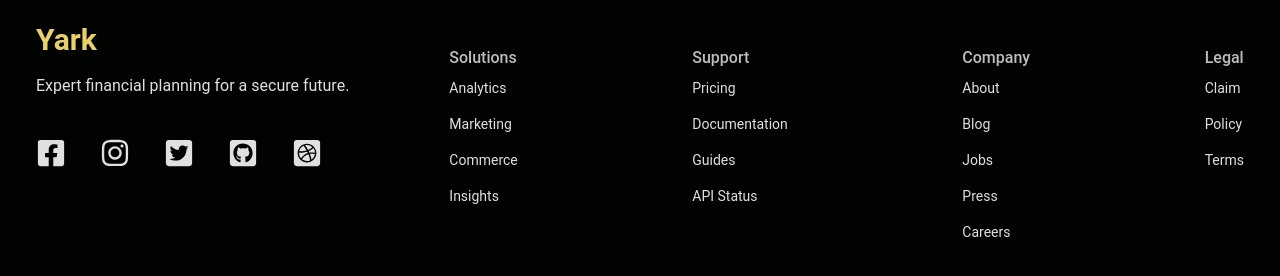
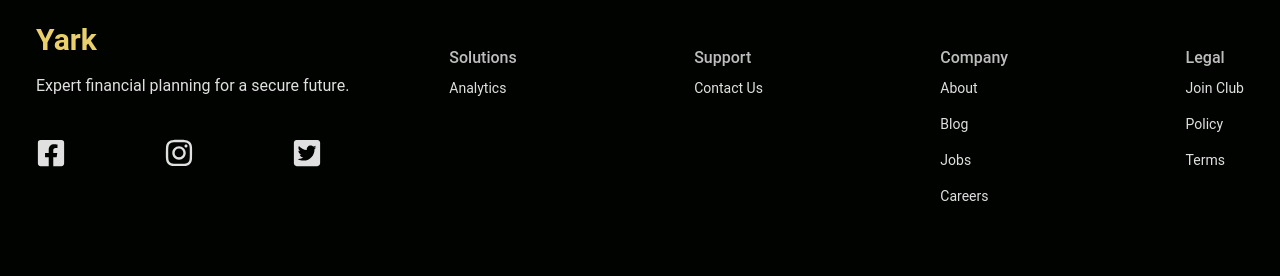
Before and after one commit to karthik6325/Finance-Yark, a React (Create React App) app: page /blogs in a window 1280 px wide. Shown: the part 3626-3902 px from the top of the page. Built offline with nearby package versions, Linux system fonts and the light colour scheme.

Commit message:
unlocked login

```diff
--- a/src/components/Footer.jsx
+++ b/src/components/Footer.jsx
@@ -1,8 +1,6 @@
 import React from 'react';
 import {
-  FaDribbbleSquare,
   FaFacebookSquare,
-  FaGithubSquare,
   FaInstagram,
   FaTwitterSquare,
 } from 'react-icons/fa';
@@ -14,48 +12,63 @@ const Footer = () => {
         <h1 className='w-full text-3xl font-bold text-[#E9D06C]'>Yark</h1>
         <p className='py-4'>Expert financial planning for a secure future.</p>
         <div className='flex justify-between md:w-[75%] my-6'>
+          <a href="https://www.facebook.com" target="_blank" rel="noopener noreferrer">
             <FaFacebookSquare size={30} />
+          </a>
+          <a href="https://www.instagram.com" target="_blank" rel="noopener noreferrer">
             <FaInstagram size={30} />
+          </a>
+          <a href="https://twitter.com" target="_blank" rel="noopener noreferrer">
             <FaTwitterSquare size={30} />
-            <FaGithubSquare size={30} />
-            <FaDribbbleSquare size={30} />
+          </a>
         </div>
       </div>
       <div className='lg:col-span-2 flex justify-between mt-6'>
         <div>
           <h6 className='font-medium text-gray-400'>Solutions</h6>
           <ul>
-            <li className='py-2 text-sm'>Analytics</li>
-            <li className='py-2 text-sm'>Marketing</li>
-            <li className='py-2 text-sm'>Commerce</li>
-            <li className='py-2 text-sm'>Insights</li>
+            <li className='py-2 text-sm'>
+              <a href="/tools" className='hover:underline'>Analytics</a>
+            </li>
           </ul>
         </div>
         <div>
           <h6 className='font-medium text-gray-400'>Support</h6>
           <ul>
-            <li className='py-2 text-sm'>Pricing</li>
-            <li className='py-2 text-sm'>Documentation</li>
-            <li className='py-2 text-sm'>Guides</li>
-            <li className='py-2 text-sm'>API Status</li>
+            <li className='py-2 text-sm'>
+              <a href="/contact" className='hover:underline'>Contact Us</a>
+            </li>
           </ul>
         </div>
         <div>
           <h6 className='font-medium text-gray-400'>Company</h6>
           <ul>
-            <li className='py-2 text-sm'>About</li>
-            <li className='py-2 text-sm'>Blog</li>
-            <li className='py-2 text-sm'>Jobs</li>
-            <li className='py-2 text-sm'>Press</li>
-            <li className='py-2 text-sm'>Careers</li>
+            <li className='py-2 text-sm'>
+              <a href="/about" className='hover:underline'>About</a>
+            </li>
+            <li className='py-2 text-sm'>
+              <a href="/blog" className='hover:underline'>Blog</a>
+            </li>
+            <li className='py-2 text-sm'>
+              <a href="/jobs" className='hover:underline'>Jobs</a>
+            </li>
+            <li className='py-2 text-sm'>
+              <a href="/careers" className='hover:underline'>Careers</a>
+            </li>
           </ul>
         </div>
         <div>
           <h6 className='font-medium text-gray-400'>Legal</h6>
           <ul>
-            <li className='py-2 text-sm'>Claim</li>
-            <li className='py-2 text-sm'>Policy</li>
-            <li className='py-2 text-sm'>Terms</li>
+            <li className='py-2 text-sm'>
+              <a href="/register" className='hover:underline'>Join Club</a>
+            </li>
+            <li className='py-2 text-sm'>
+              <a href="/policy" className='hover:underline'>Policy</a>
+            </li>
+            <li className='py-2 text-sm'>
+              <a href="/terms" className='hover:underline'>Terms</a>
+            </li>
           </ul>
         </div>
       </div>
--- a/src/main.js
+++ b/src/main.js
@@ -7,19 +7,19 @@ import Tools from './pages/Tools';
 import Contact from './pages/Contact';
 import Blogs from './pages/Blogs';
 import Login from './pages/Login';
-// import Register from './pages/Register';
+import Register from './pages/Register';
 import Details from './pages/Details';
-import Dashboard from './pages/Dashboard';
-// import Layout from './components/Layout';
+// import Dashboard from './pages/Dashboard';
+import Layout from './components/Layout';
 import ProfileDashboard from './pages/DashboardProfile';
 import ProtectedRoute from './components/ProtectedRoute';
 import Investments from './components/pageComponents/dashboardPage/InvestmentsPage';
 import Admin from './pages/Admin';
 import AdminRoute from './components/AdminRoute';
-import DashboardDocuments from './pages/DashboardDocuments';
-import PremiumToolsList from './components/pageComponents/premiumCalculators/premiumCalculators';
-import DashboardHealth from './pages/DashboardHealthPage';
-import DashboardGoal from './pages/DashboardGoal';
+// import DashboardDocuments from './pages/DashboardDocuments';
+// import PremiumToolsList from './components/pageComponents/premiumCalculators/premiumCalculators';
+// import DashboardHealth from './pages/DashboardHealthPage';
+// import DashboardGoal from './pages/DashboardGoal';
 import Review from './components/pageComponents/contactPage/review';
 import ComingSoon from './components/ComingSoon';
 
@@ -36,25 +36,24 @@ const Main = () => {
           <Route path="/tools" element={<Tools />} />
           <Route path="/contact" element={<Contact />} />
           <Route path="/review" element={<Review />} />
-          <Route path="/login" element={<ComingSoon />} />
-          <Route path="/register" element={<ComingSoon />} />
+          <Route path="/login" element={<Login />} />
+          <Route path="/register" element={<Register />} />
           <Route path="/details" element={<Details />} />
-          <Route path="/admin/login" element={<Login />} />
           <Route path="/dashboard" element={
             <ProtectedRoute>
-              <ComingSoon />
+              <Layout />
             </ProtectedRoute>
           }>
-            <Route index element={<Dashboard />} />
+            <Route index element={<ProfileDashboard />} />
             <Route path="profile" element={<ProfileDashboard />} />
             <Route path="investments" element={<Investments/>}/>
-            <Route path="documents" element={<DashboardDocuments />} />
-            <Route path="health" element={<DashboardHealth />} />
-            <Route path="goal" element={<DashboardGoal />} />
-            <Route path="tools" element={<PremiumToolsList />} />
-            <Route path="budget" element={<ProfileDashboard />} />
-            <Route path="couple" element={<ProfileDashboard />} />
-            <Route path="learn" element={<ProfileDashboard />} />
+            <Route path="documents" element={<ComingSoon />} />
+            <Route path="health" element={<ComingSoon />} />
+            <Route path="goal" element={<ComingSoon />} />
+            <Route path="tools" element={<ComingSoon />} />
+            <Route path="budget" element={<ComingSoon />} />
+            <Route path="couple" element={<ComingSoon />} />
+            <Route path="learn" element={<ComingSoon />} />
           </Route>
           <Route path="/admin" element={
             <AdminRoute>
```
Lines whose indentation alone changed are shown as unchanged.
